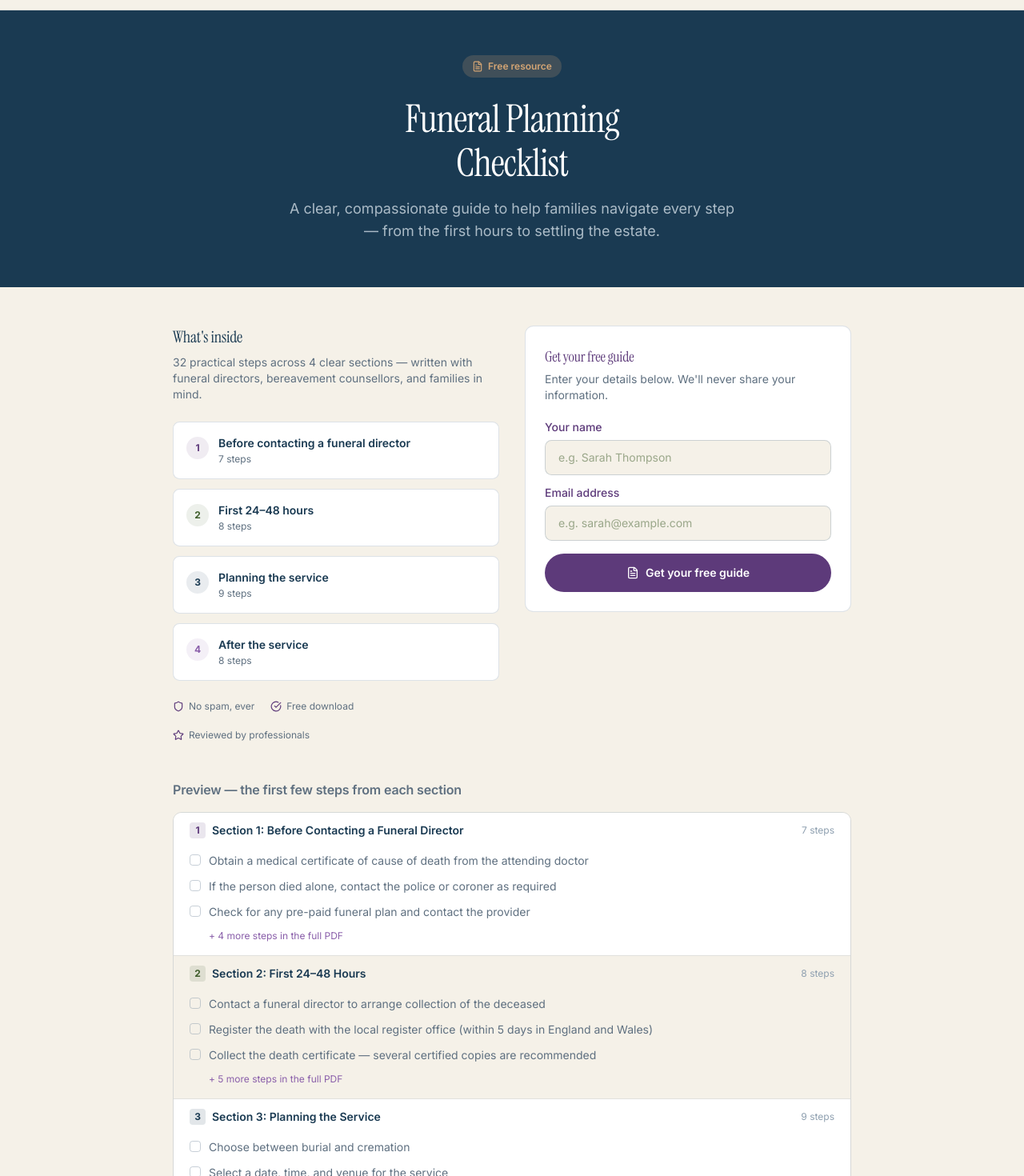
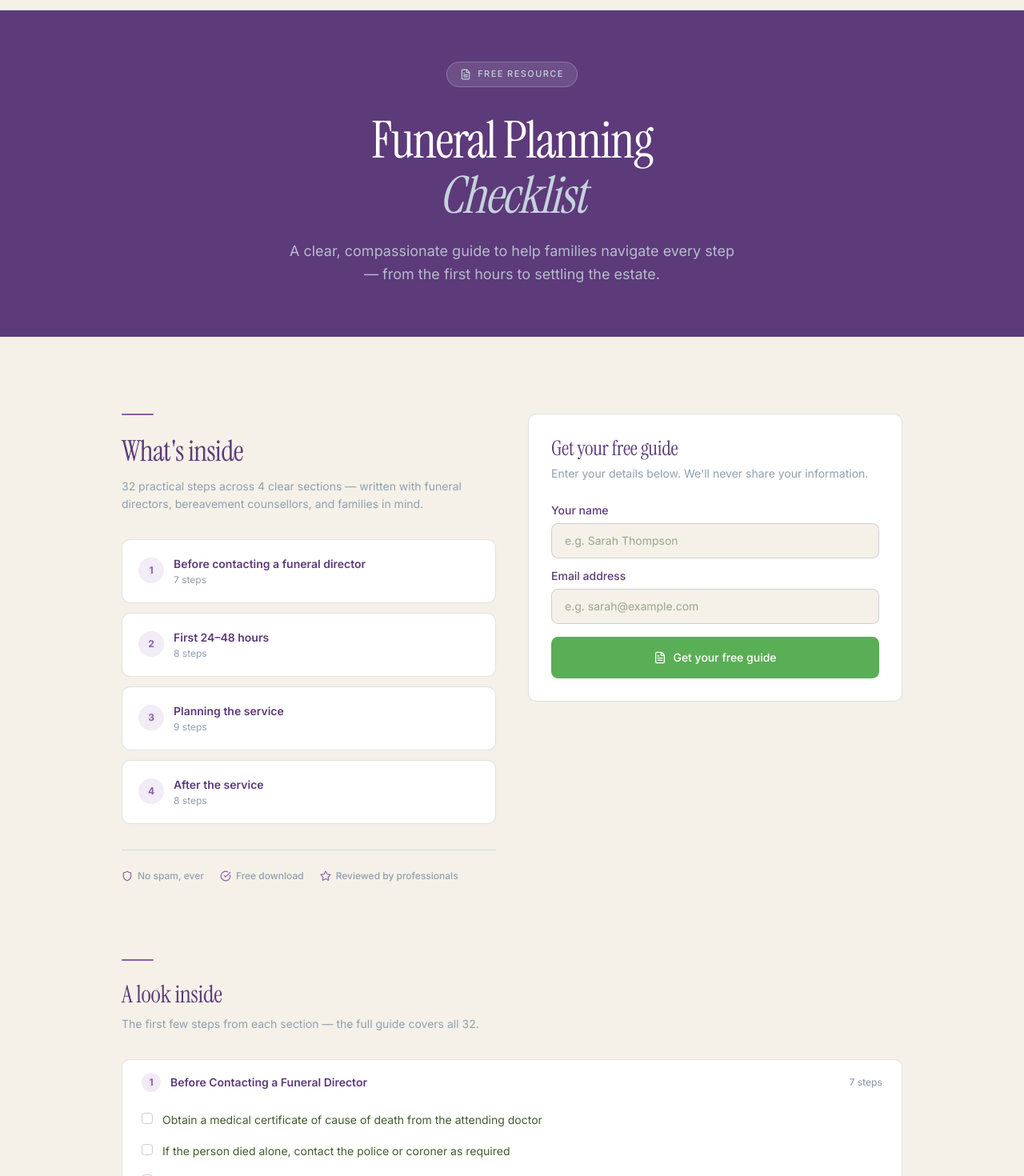
Before and after one commit to Zamster100/Vale, a Next.js app in the folder vale-web/: page /resources in a window 1280 px wide. Shown: the part 80-1550 px from the top of the page at 80% size. Built offline with nearby package versions, Linux system fonts and the light colour scheme.

Commit message:
Restyle resources page to purple theme and remove nav link
Update resources page hero, typography, and buttons to use purple brand
palette; remove Planning guide link from main navigation.

Co-Authored-By: Claude Sonnet 4.6 <noreply@anthropic.com>

```diff
--- a/vale-web/app/(public)/resources/page.tsx
+++ b/vale-web/app/(public)/resources/page.tsx
@@ -286,29 +286,35 @@ export default function ResourcesPage() {
   return (
     <div className="min-h-screen" style={{ background: "#F5F1E8" }}>
       {/* Hero */}
-      <section style={{ background: "#1a3a52" }}>
-        <div className="max-w-4xl mx-auto px-6 py-14 text-center">
-          <span
-            className="inline-flex items-center gap-1.5 text-xs font-semibold px-3 py-1.5 rounded-full mb-6"
-            style={{ background: "rgba(212,165,116,0.2)", color: "#d4a574" }}
+      <section style={{ background: "#5D3A7A" }}>
+        <div className="max-w-4xl mx-auto px-6 py-16 text-center">
+          <div
+            className="animate-fade-rise inline-flex items-center gap-2 px-4 py-1.5 rounded-full mb-8 text-[11px] font-medium uppercase tracking-[0.13em]"
+            style={{
+              border: "0.5px solid rgba(197,210,220,0.3)",
+              background: "rgba(197,210,220,0.15)",
+              color: "#C5D2DC",
+            }}
           >
             <FileText className="w-3.5 h-3.5" aria-hidden="true" />
             Free resource
-          </span>
+          </div>
           <h1
-            className="text-4xl sm:text-5xl mb-4"
+            className="animate-fade-rise mb-5"
             style={{
               fontFamily: "var(--font-instrument-serif)",
+              fontSize: "clamp(38px, 6vw, 64px)",
+              lineHeight: 1.08,
+              letterSpacing: "-0.025em",
               color: "white",
-              lineHeight: 1.15,
             }}
           >
             Funeral Planning
             <br />
-            Checklist
+            <em style={{ color: "#C5D2DC", fontStyle: "italic" }}>Checklist</em>
           </h1>
           <p
-            className="text-base sm:text-lg max-w-xl mx-auto"
+            className="animate-fade-rise-delay text-base sm:text-lg max-w-xl mx-auto leading-relaxed"
             style={{ color: "rgba(197,210,220,0.85)" }}
           >
             A clear, compassionate guide to help families navigate every step —
@@ -318,20 +324,25 @@ export default function ResourcesPage() {
       </section>
 
       {/* Main content */}
-      <section className="max-w-4xl mx-auto px-6 py-12">
-        <div className="grid grid-cols-1 lg:grid-cols-2 gap-8 items-start">
+      <section className="max-w-5xl mx-auto px-6 py-24">
+        <div className="grid grid-cols-1 lg:grid-cols-2 gap-10 items-start">
           {/* Left: What's inside */}
           <div>
+            <div className="w-10 h-[2px] rounded-full mb-6" style={{ background: "#8A5FAA" }} aria-hidden="true" />
             <h2
-              className="text-xl mb-2"
+              className="mb-3"
               style={{
                 fontFamily: "var(--font-instrument-serif)",
-                color: "#1a3a52",
+                fontSize: "clamp(24px, 3vw, 36px)",
+                lineHeight: 1.15,
+                letterSpacing: "-0.02em",
+                fontWeight: 400,
+                color: "#5D3A7A",
               }}
             >
               What&apos;s inside
             </h2>
-            <p className="text-sm mb-6" style={{ color: "#5F7080" }}>
+            <p className="text-sm mb-8 leading-relaxed" style={{ color: "#8FA0B0" }}>
               32 practical steps across 4 clear sections — written with funeral
               directors, bereavement counsellors, and families in mind.
             </p>
@@ -339,17 +350,17 @@ export default function ResourcesPage() {
               {SECTIONS.map((s, i) => (
                 <div
                   key={i}
-                  className="flex items-start gap-3 p-4 rounded-xl"
+                  className="flex items-start gap-3 p-5 rounded-2xl transition-all duration-200"
                   style={{
                     background: "white",
                     border: "0.5px solid rgba(143,160,176,0.3)",
                   }}
                 >
                   <div
-                    className="w-7 h-7 rounded-full flex items-center justify-center shrink-0 mt-0.5 text-xs font-bold"
+                    className="w-8 h-8 rounded-full flex items-center justify-center shrink-0 mt-0.5 text-xs font-bold"
                     style={{
-                      background: s.color + "18",
-                      color: s.color,
+                      background: "rgba(138,95,170,0.12)",
+                      color: "#8A5FAA",
                     }}
                     aria-hidden="true"
                   >
@@ -358,11 +369,11 @@ export default function ResourcesPage() {
                   <div>
                     <p
                       className="text-sm font-semibold"
-                      style={{ color: "#1a3a52" }}
+                      style={{ color: "#5D3A7A" }}
                     >
                       {s.title}
                     </p>
-                    <p className="text-xs mt-0.5" style={{ color: "#5F7080" }}>
+                    <p className="text-xs mt-0.5" style={{ color: "#8FA0B0" }}>
                       {s.count} steps
                     </p>
                   </div>
@@ -371,7 +382,7 @@ export default function ResourcesPage() {
             </div>
 
             {/* Trust signals */}
-            <div className="flex flex-wrap gap-5 mt-6">
+            <div className="flex flex-wrap gap-5 mt-8 pt-6" style={{ borderTop: "0.5px solid rgba(143,160,176,0.3)" }}>
               {[
                 { icon: Shield, text: "No spam, ever" },
                 { icon: CheckCircle, text: "Free download" },
@@ -379,12 +390,12 @@ export default function ResourcesPage() {
               ].map(({ icon: Icon, text }) => (
                 <div
                   key={text}
-                  className="flex items-center gap-1.5 text-xs"
-                  style={{ color: "#5F7080" }}
+                  className="flex items-center gap-1.5 text-xs font-medium"
+                  style={{ color: "#8FA0B0" }}
                 >
                   <Icon
                     className="w-3.5 h-3.5"
-                    style={{ color: "#5D3A7A" }}
+                    style={{ color: "#8A5FAA" }}
                     aria-hidden="true"
                   />
                   {text}
@@ -395,7 +406,7 @@ export default function ResourcesPage() {
 
           {/* Right: Signup / Download */}
           <div
-            className="rounded-2xl p-6"
+            className="rounded-2xl p-7"
             style={{
               background: "white",
               border: "0.5px solid rgba(143,160,176,0.3)",
@@ -404,15 +415,18 @@ export default function ResourcesPage() {
             {!submitted ? (
               <>
                 <h2
-                  className="text-lg mb-1"
+                  className="mb-1"
                   style={{
                     fontFamily: "var(--font-instrument-serif)",
+                    fontSize: "clamp(20px, 2vw, 26px)",
+                    lineHeight: 1.2,
+                    fontWeight: 400,
                     color: "#5D3A7A",
                   }}
                 >
                   Get your free guide
                 </h2>
-                <p className="text-sm mb-5" style={{ color: "#5F7080" }}>
+                <p className="text-sm mb-6 leading-relaxed" style={{ color: "#8FA0B0" }}>
                   Enter your details below. We&apos;ll never share your
                   information.
                 </p>
@@ -484,8 +498,8 @@ export default function ResourcesPage() {
                   )}
                   <button
                     type="submit"
-                    className="w-full flex items-center justify-center gap-2 text-sm font-semibold py-3 rounded-full min-h-[48px] transition-opacity hover:opacity-90 focus:outline-none focus-visible:ring-2 focus-visible:ring-[#8A5FAA] focus-visible:ring-offset-2"
-                    style={{ background: "#5D3A7A", color: "white" }}
+                    className="w-full flex items-center justify-center gap-2 text-sm font-medium py-3 rounded-xl min-h-[52px] hover:scale-[1.02] active:scale-[0.98] transition-transform focus:outline-none focus-visible:ring-2 focus-visible:ring-[#8A5FAA] focus-visible:ring-offset-2"
+                    style={{ background: "#5AAE55", color: "white" }}
                   >
                     <FileText className="w-4 h-4" aria-hidden="true" />
                     Get your free guide
@@ -495,33 +509,36 @@ export default function ResourcesPage() {
             ) : (
               <div className="text-center">
                 <div
-                  className="w-14 h-14 rounded-full flex items-center justify-center mx-auto mb-4"
-                  style={{ background: "rgba(123,168,74,0.12)" }}
+                  className="w-14 h-14 rounded-full flex items-center justify-center mx-auto mb-5"
+                  style={{ background: "rgba(90,174,85,0.12)" }}
                 >
                   <CheckCircle
                     className="w-7 h-7"
-                    style={{ color: "#1F4A0E" }}
+                    style={{ color: "#5AAE55" }}
                     aria-hidden="true"
                   />
                 </div>
                 <h2
-                  className="text-lg mb-1"
+                  className="mb-1"
                   style={{
                     fontFamily: "var(--font-instrument-serif)",
+                    fontSize: "clamp(20px, 2vw, 26px)",
+                    lineHeight: 1.2,
+                    fontWeight: 400,
                     color: "#5D3A7A",
                   }}
                 >
                   {firstName ? `Thank you, ${firstName}.` : "Thank you."}
                 </h2>
-                <p className="text-sm mb-6" style={{ color: "#5F7080" }}>
+                <p className="text-sm mb-6 leading-relaxed" style={{ color: "#8FA0B0" }}>
                   Your checklist is ready to download.
                 </p>
                 <button
                   type="button"
                   onClick={handleDownload}
                   disabled={downloading}
-                  className="w-full flex items-center justify-center gap-2 text-sm font-semibold py-3 rounded-full min-h-[48px] transition-opacity hover:opacity-90 focus:outline-none focus-visible:ring-2 focus-visible:ring-[#8A5FAA] focus-visible:ring-offset-2 disabled:opacity-60"
-                  style={{ background: "#1a3a52", color: "white" }}
+                  className="w-full flex items-center justify-center gap-2 text-sm font-medium py-3 rounded-xl min-h-[52px] hover:scale-[1.02] active:scale-[0.98] transition-transform focus:outline-none focus-visible:ring-2 focus-visible:ring-[#8A5FAA] focus-visible:ring-offset-2 disabled:opacity-60 disabled:scale-100"
+                  style={{ background: "#5AAE55", color: "white" }}
                 >
                   <Download className="w-4 h-4" aria-hidden="true" />
                   {downloading ? "Generating…" : "Download PDF"}
@@ -536,16 +553,26 @@ export default function ResourcesPage() {
       </section>
 
       {/* Checklist preview */}
-      <section className="max-w-4xl mx-auto px-6 pb-16">
+      <section className="max-w-5xl mx-auto px-6 pb-28">
+        <div className="w-10 h-[2px] rounded-full mb-6" style={{ background: "#8A5FAA" }} aria-hidden="true" />
         <h2
-          className="text-base font-semibold mb-4"
-          style={{ color: "#5F7080" }}
+          className="mb-2"
+          style={{
+            fontFamily: "var(--font-instrument-serif)",
+            fontSize: "clamp(22px, 2.5vw, 30px)",
+            lineHeight: 1.2,
+            fontWeight: 400,
+            color: "#5D3A7A",
+          }}
         >
-          Preview — the first few steps from each section
+          A look inside
         </h2>
+        <p className="text-sm mb-8 leading-relaxed" style={{ color: "#8FA0B0" }}>
+          The first few steps from each section — the full guide covers all 32.
+        </p>
         <div
           className="rounded-2xl overflow-hidden"
-          style={{ border: "0.5px solid rgba(143,160,176,0.3)" }}
+          style={{ background: "white", border: "0.5px solid rgba(143,160,176,0.3)" }}
         >
           {CHECKLIST.map((section, si) => (
             <div
@@ -559,14 +586,14 @@ export default function ResourcesPage() {
             >
               {/* Section header */}
               <div
-                className="px-5 py-3 flex items-center gap-2"
+                className="px-6 py-4 flex items-center gap-3"
                 style={{ background: si % 2 === 0 ? "white" : "#F5F1E8" }}
               >
                 <div
-                  className="w-5 h-5 rounded flex items-center justify-center shrink-0 text-xs font-bold"
+                  className="w-6 h-6 rounded-full flex items-center justify-center shrink-0 text-xs font-bold"
                   style={{
-                    background: SECTIONS[si].color + "20",
-                    color: SECTIONS[si].color,
+                    background: "rgba(138,95,170,0.12)",
+                    color: "#8A5FAA",
                   }}
                   aria-hidden="true"
                 >
@@ -574,12 +601,12 @@ export default function ResourcesPage() {
                 </div>
                 <span
                   className="text-sm font-semibold"
-                  style={{ color: "#1a3a52" }}
+                  style={{ color: "#5D3A7A" }}
                 >
-                  {section.title}
+                  {section.title.replace(/^Section \d+: /, "")}
                 </span>
                 <span
-                  className="ml-auto text-xs"
+                  className="ml-auto text-xs font-medium"
                   style={{ color: "#8FA0B0" }}
                 >
                   {section.items.length} steps
@@ -588,30 +615,30 @@ export default function ResourcesPage() {
 
               {/* Preview items */}
               <div
-                className="px-5 pb-4"
+                className="px-6 pb-5"
                 style={{ background: si % 2 === 0 ? "white" : "#F5F1E8" }}
               >
                 {section.items.slice(0, 3).map((item, ii) => (
                   <div
                     key={ii}
-                    className="flex items-start gap-2.5 py-1.5"
+                    className="flex items-start gap-3 py-2"
                   >
                     <div
                       className="w-3.5 h-3.5 border rounded-sm mt-0.5 shrink-0"
-                      style={{ borderColor: "rgba(143,160,176,0.5)" }}
+                      style={{ borderColor: "rgba(138,95,170,0.35)" }}
                       aria-hidden="true"
                     />
-                    <span className="text-sm" style={{ color: "#5F7080" }}>
+                    <span className="text-sm leading-relaxed" style={{ color: "#3F5E2C" }}>
                       {item}
                     </span>
                   </div>
                 ))}
                 {section.items.length > 3 && (
                   <p
-                    className="text-xs mt-1.5 pl-6"
+                    className="text-xs mt-2 pl-6 font-medium"
                     style={{ color: "#8A5FAA" }}
                   >
-                    + {section.items.length - 3} more steps in the full PDF
+                    + {section.items.length - 3} more steps in the full guide
                   </p>
                 )}
               </div>
--- a/vale-web/components/Navigation.tsx
+++ b/vale-web/components/Navigation.tsx
@@ -3,11 +3,10 @@
 import { useState, useEffect, useRef } from "react";
 import Link from "next/link";
 import { usePathname } from "next/navigation";
-import { Menu, X, Search, BookOpen, Building2, FileText } from "lucide-react";
+import { Menu, X, Search, BookOpen, Building2 } from "lucide-react";
 
 const NAV_LINKS = [
   { href: "/search", label: "Find a funeral director", icon: Search, match: ["/search", "/funeral-directors"] },
-  { href: "/resources", label: "Planning guide", icon: FileText, match: ["/resources"] },
   { href: "/vault/login", label: "Plan ahead", icon: BookOpen, match: ["/vault"] },
   { href: "/admin/signup", label: "For funeral directors", icon: Building2, match: ["/admin"] },
 ] as const;
```
